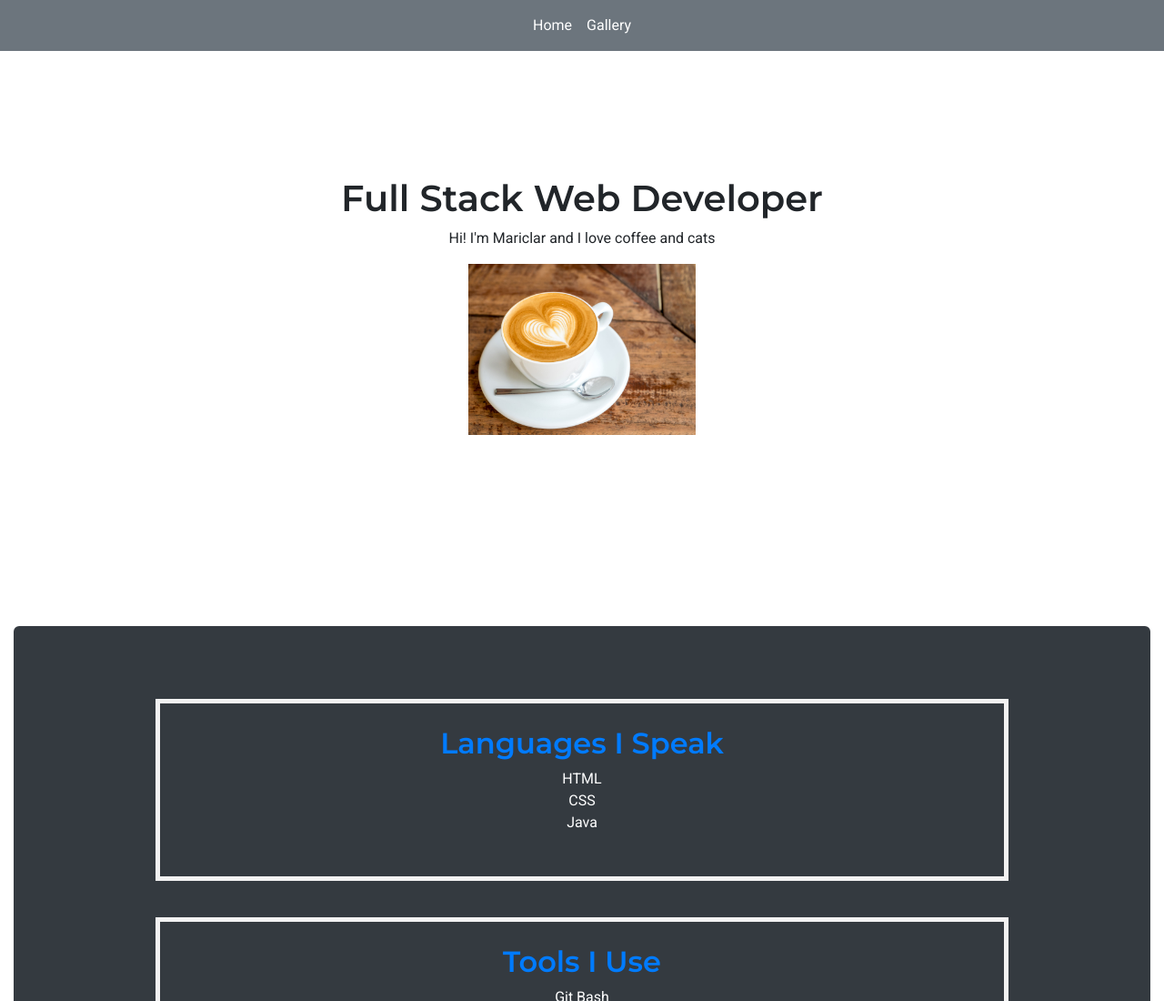
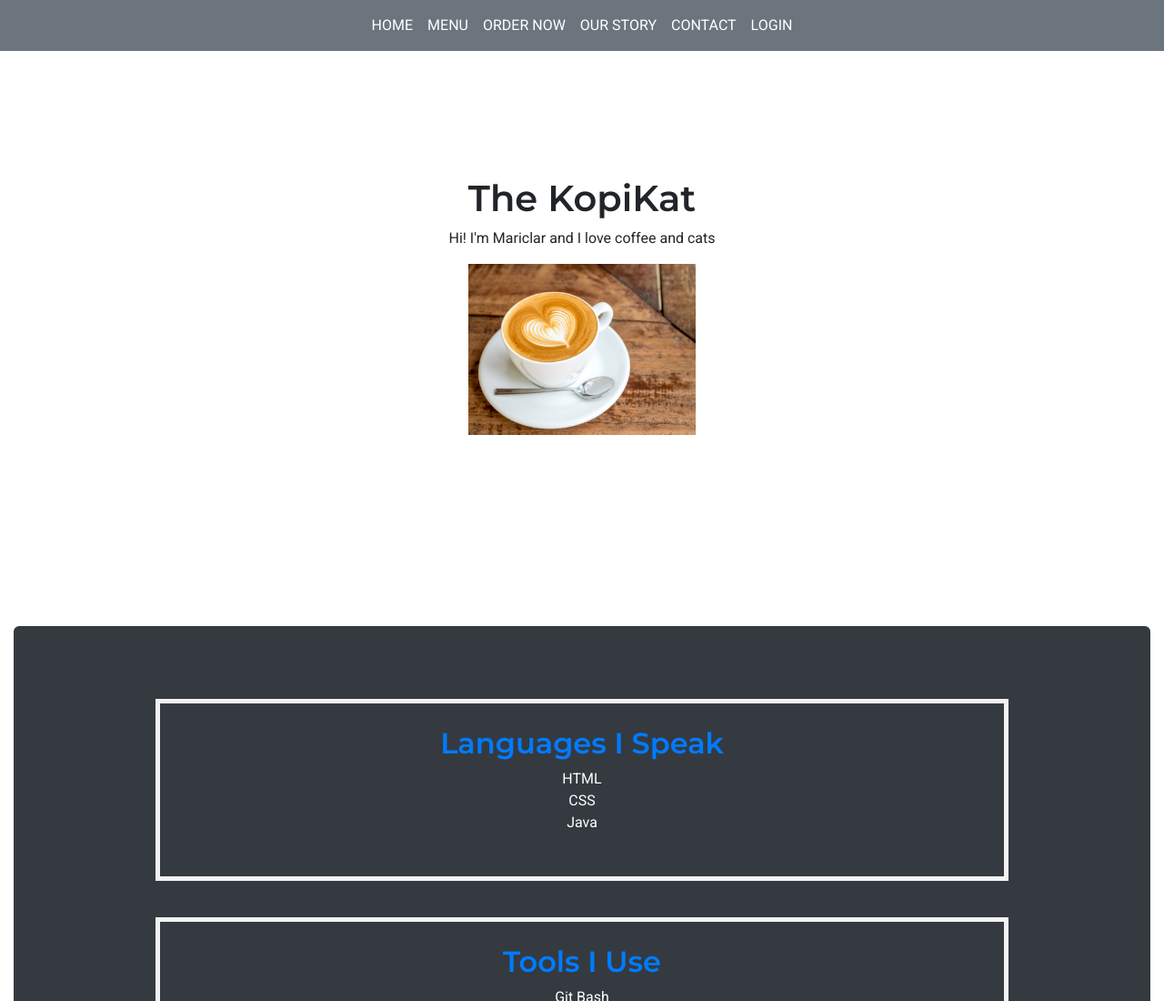
Before and after one commit to clang00/fcbportfolio, a plain HTML site: page index.html in a window 1280 px wide. Shown: the top 1100 px of the page at 91% size. Drawn offline with nearby package versions, Linux system fonts and the light colour scheme.

Commit message:
Initial commit

```diff
--- a/index.html
+++ b/index.html
@@ -5,7 +5,7 @@
     <meta charset="utf-8">
     <meta name="viewport" content="width=device-width, initial-scale=1, shrink-to-fit=no">
 
-	<title>MARICLAR GEPILANO | WEB DEVELOPER PORTFOLIO</title>
+	<title>MARICLAR GEPILANO</title>
 
 	<!-- Google Fonts -->
 	<link rel="preconnect" href="https://fonts.googleapis.com">
@@ -36,11 +36,27 @@
 		  		-->
 
 		      <li class="nav-item active">
-		        <a class="nav-link" href="#landing">Home</a>
+		        <a class="nav-link" href="#landing">HOME</a>
 		      </li>
 
 		      <li class="nav-item active">
-		        <a class="nav-link" href="#gallery">Gallery</a>
+		        <a class="nav-link" href="#gallery">MENU</a>
+		      </li>
+
+		      <li class="nav-item active">
+		        <a class="nav-link" href="#">ORDER NOW</a>
+		      </li>
+
+		      <li class="nav-item active">
+		        <a class="nav-link" href="#">OUR STORY</a>
+		      </li>
+
+		      <li class="nav-item active">
+		        <a class="nav-link" href="#">CONTACT</a>
+		      </li>
+
+		      <li class="nav-item active">
+		        <a class="nav-link" href="#">LOGIN</a>
 		      </li>
 
 		    </ul>
@@ -53,7 +69,7 @@
 
 		<!-- Landing section -->
 		<section id="landing" class="jumbotron text-center mt-3" >
-			<h1>Full Stack Web Developer</h1>
+			<h1>The KopiKat </h1>
 			<p>Hi! I'm Mariclar and I love coffee and cats</p>
 			<img class="img-fluid" src="images/coffee.jpg"/>
 		</section>
```
Also changed, not shown: 1 other file.
